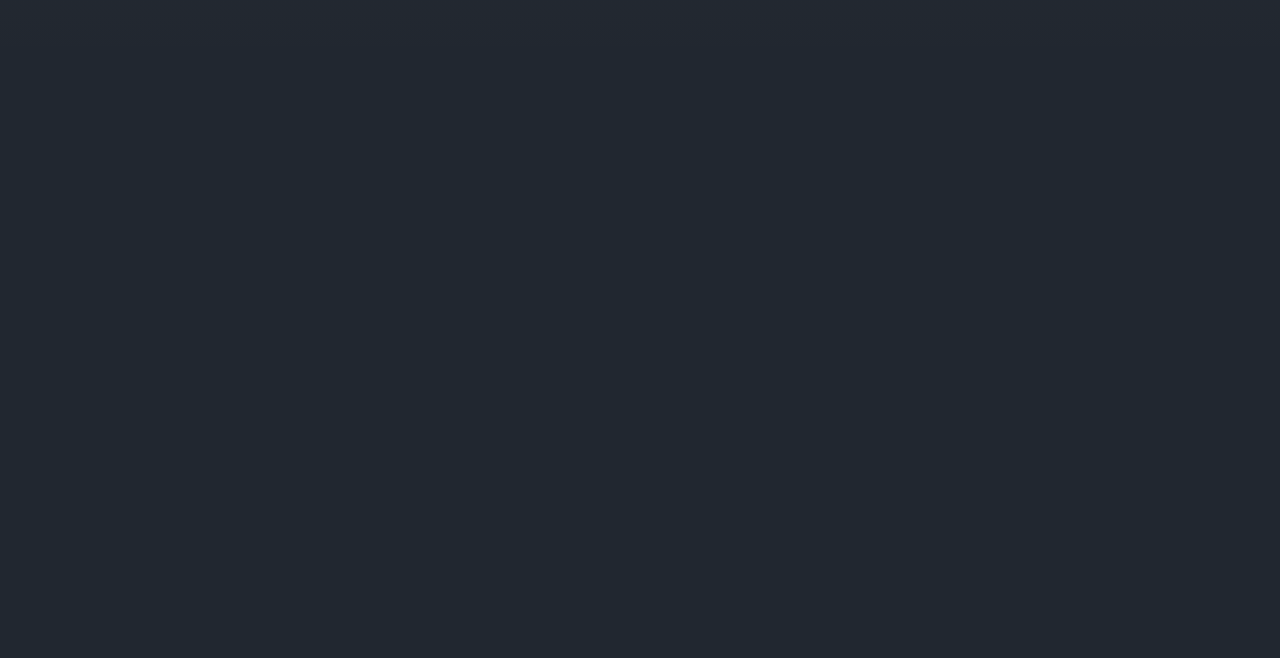
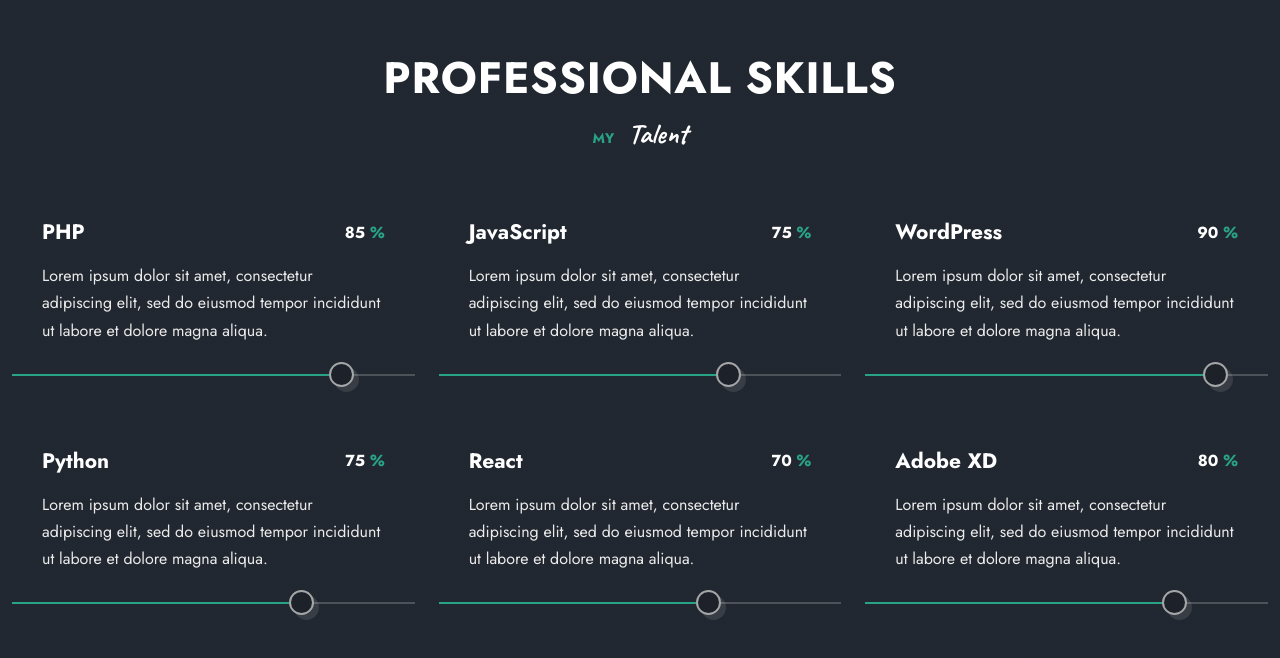
Before and after one commit to noorhesham9/zoeMiller, a React (Vite) app: page / in a window 1280 px wide. Shown: the part 1793-2451 px from the top of the page. Before the commit the page ends 1839 px from the top, so only its background shows below. Built offline with nearby package versions, Linux system fonts and the light colour scheme.

Commit message:
finish skills

```diff
--- a/src/App.css
+++ b/src/App.css
@@ -100,6 +100,10 @@
   margin-inline: auto;
 }
 
+.grid {
+  display: grid;
+  gap: 24px;
+}
 .text-cs {
   text-transform: uppercase;
   letter-spacing: 0.05rem;
--- a/src/App.jsx
+++ b/src/App.jsx
@@ -1,12 +1,16 @@
 import "./App.css";
 import Home from "./components/home/Home";
+import Portfolio from "./components/portfolio/Portfolio";
 import Services from "./components/services/Services";
+import Skills from "./components/skills/Skills";
 
 function App() {
   return (
     <main>
       <Home />
       <Services />
+      <Skills />
+      <Portfolio />
     </main>
   );
 }
--- /dev/null
+++ b/src/components/portfolio/Portfolio.jsx
@@ -0,0 +1,7 @@
+import React from "react";
+import "./portfolio.css";
+const Portfolio = () => {
+  return <div></div>;
+};
+
+export default Portfolio;
--- /dev/null
+++ b/src/components/skills/Skills.jsx
@@ -0,0 +1,36 @@
+import "./skills.css";
+import { skills } from "../../Data";
+const Skills = () => {
+  return (
+    <section className="skills section" id="skills">
+      <h2 className="section__title text-cs">Professional skills</h2>
+      <p className="section__subtitle">
+        My <span>talent</span>
+      </p>
+      <div className="skills__container container grid">
+        {skills.map(({ name, percentage, description }, index) => {
+          return (
+            <div key={index} className="skills__item">
+              <div className="skills__titles">
+                <h3 className="skills__name">{name}</h3>
+                <span className="skills__number">
+                  {percentage} <span>%</span>
+                </span>
+              </div>
+              <p className="skills__description">{description}</p>
+              <div className="skills__bar">
+                <span
+                  className="skills__percentage"
+                  style={{ width: `${percentage}%` }}>
+                  <span></span>
+                </span>
+              </div>
+            </div>
+          );
+        })}
+      </div>
+    </section>
+  );
+};
+
+export default Skills;
--- /dev/null
+++ b/src/components/skills/skills.css
@@ -0,0 +1,63 @@
+.skills {
+  background-image: var(--third-gradient);
+}
+.skills__container {
+  grid-template-columns: repeat(3, 1fr);
+  row-gap: 70px;
+}
+
+.skills__titles,
+.skills__description {
+  padding-inline: 30px;
+}
+
+.skills__titles {
+  display: flex;
+  justify-content: space-between;
+  align-items: center;
+  margin-bottom: 15px;
+}
+
+.skills__name {
+  font-size: var(--largest-font-size);
+}
+
+.skills__number {
+  color: var(--title-color);
+  font-weight: 700;
+}
+
+.skills__number span {
+  color: var(--primary-color);
+}
+
+.skills__description {
+  margin-bottom: 30px;
+}
+
+.skills__bar,
+.skills__percentage {
+  height: 2px;
+}
+
+.skills__bar {
+  background: rgba(255, 255, 255, 0.2);
+}
+
+.skills__percentage {
+  display: block;
+  background-color: var(--primary-color);
+  position: relative;
+}
+
+.skills__percentage span {
+  position: absolute;
+  background-color: var(--container-color);
+  box-shadow: var(--shadow);
+  border: 2px solid var(--border-color);
+  width: 25px;
+  height: 25px;
+  border-radius: 50%;
+  right: 0;
+  top: -12px;
+}
```
Also changed, not shown: src/components/portfolio/portfolio.css (added).
